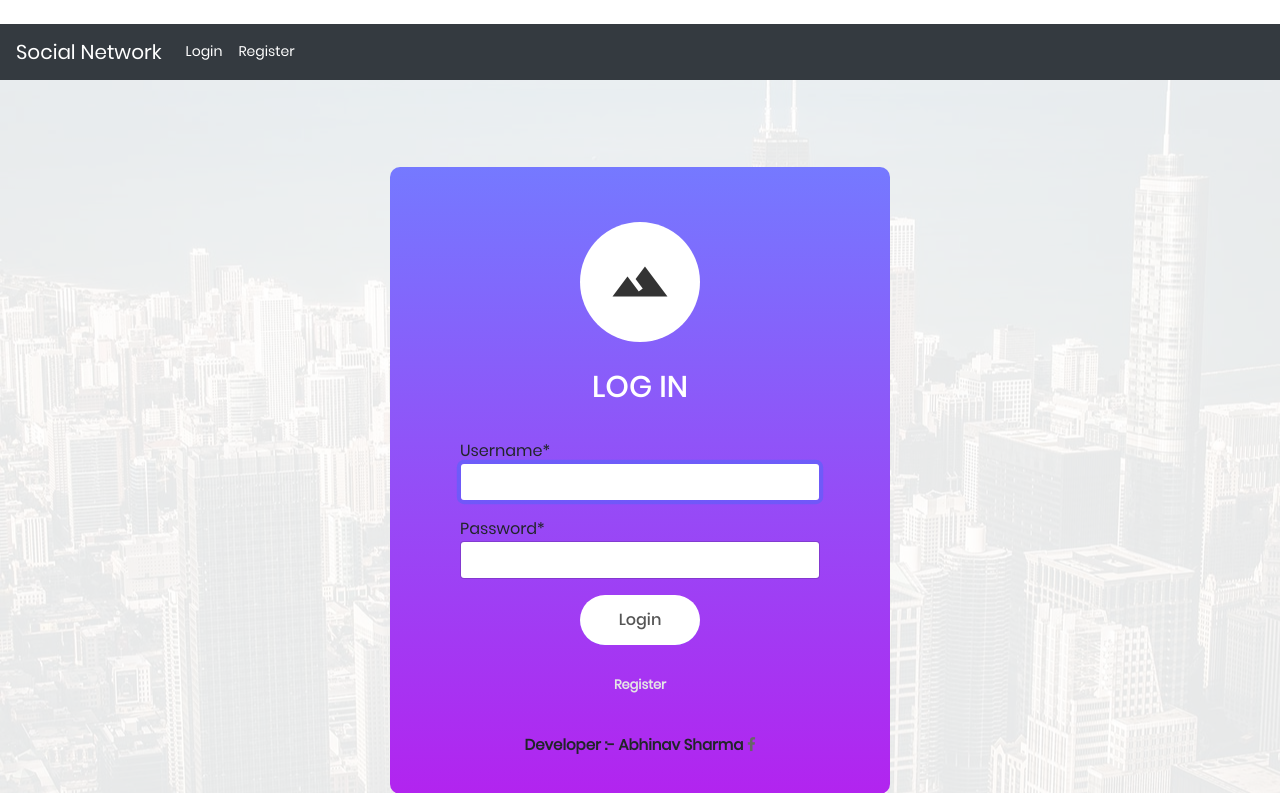
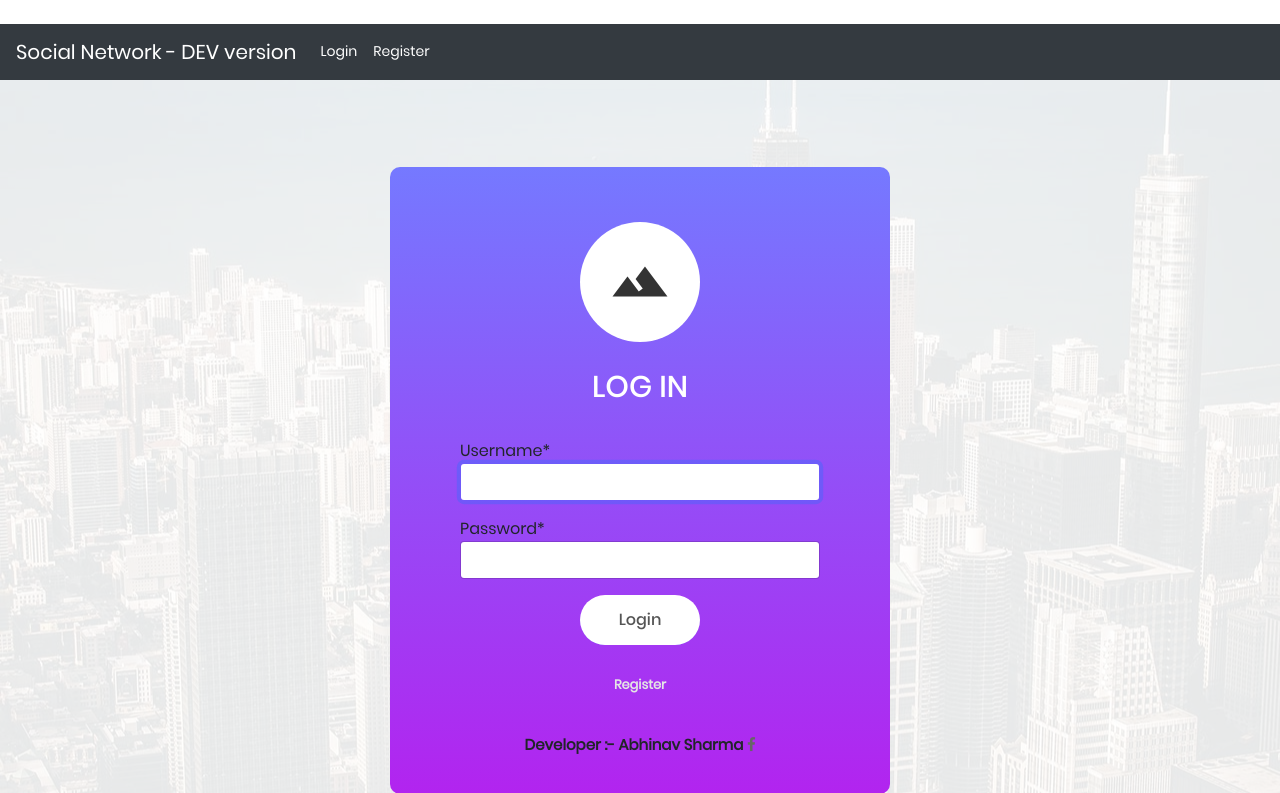
Before and after one commit to kignatovich/myproject-dp, a Django app: page /?next=/company in a window 1280 px wide. Shown: the top 793 px of the page. Run offline with Django 3.2, Linux system fonts and the light colour scheme; some libraries are stand-ins or nearby versions.

Commit message:
Update base.html

```diff
--- a/Ink/templates/base.html
+++ b/Ink/templates/base.html
@@ -8,7 +8,7 @@
 <body>
 	<br>
 	<nav class="navbar navbar-expand-sm navbar-dark bg-dark">
-    <a class="navbar-brand" href="/">Social Network</a>
+    <a class="navbar-brand" href="/">Social Network - DEV version</a>
     <div class="collapse navbar-collapse" id="navbarsExample03">
      {% if user.is_authenticated %}
      <ul class="navbar-nav mr-auto">
```
